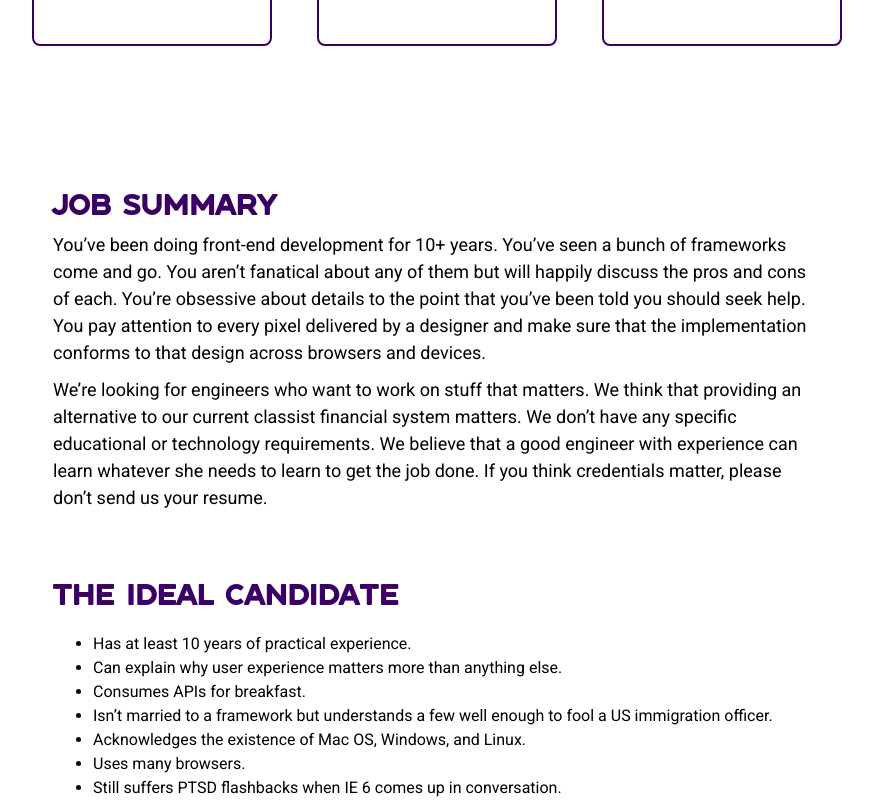
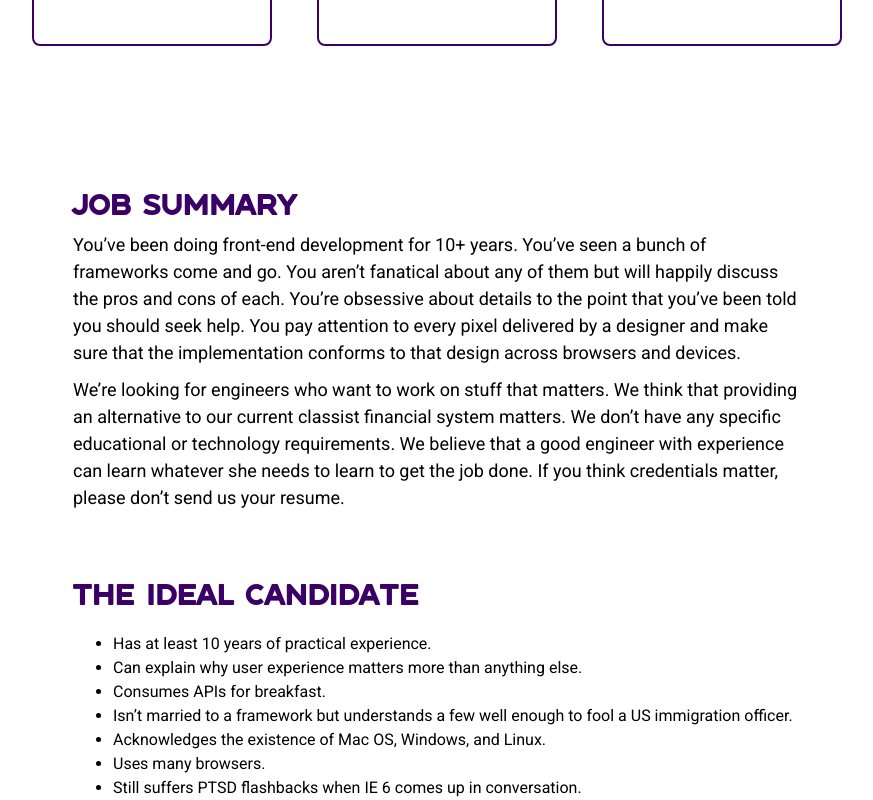
Before and after one commit to credmark/credmark-website, a Next.js app: page /careers/senior-frontend-engineer in a window 1280 px wide. Shown: the part 620-1420 px from the top of the page, without its empty margins (203-1076 px from the left). Built offline with nearby package versions, Linux system fonts and the light colour scheme.

Commit message:
Mobile padding added to job pages

```diff
--- a/components/careers/descriptionBusiness.js
+++ b/components/careers/descriptionBusiness.js
@@ -40,7 +40,7 @@ const DescriptionBusiness = (props) => {
                         <p className="px-5 cursor-pointer text-center text-base text-xl font-bold pt-5">{props.job}</p>
                     </div>
                 </div>
-                <div className="max-w-3xl block m-auto">
+                <div className="max-w-3xl block m-auto px-5">
                 <h3 className="credmark text-3xl pt-10">Job Summary</h3>
                 <p className="text-black pt-5">{props.summary}</p>
                 <p className="text-black pt-5">{props.summaryTwo}</p>
--- a/components/careers/descriptionFrontend.js
+++ b/components/careers/descriptionFrontend.js
@@ -40,7 +40,7 @@ const DescriptionFrontend = (props) => {
                         <p className="px-5 cursor-pointer text-center text-base text-xl font-bold pt-5">{props.job}</p>
                     </div>
                 </div>
-                <div className="max-w-3xl block m-auto">
+                <div className="max-w-3xl block m-auto px-5">
                 <h3 className="credmark text-3xl pt-16">Job Summary</h3>
                 <p className="text-black">{props.summary}</p>
                 <p className="text-black">{props.summaryTwo}</p>
--- a/components/careers/descriptionSolidity.js
+++ b/components/careers/descriptionSolidity.js
@@ -40,7 +40,7 @@ const DescriptionSolidity = (props) => {
                         <p className="px-5 cursor-pointer text-center text-base text-xl font-bold pt-5">{props.job}</p>
                     </div>
                 </div>
-                <div className="max-w-3xl block m-auto">
+                <div className="max-w-3xl block m-auto px-5">
                 <h3 className="credmark text-3xl pt-16">Job Summary</h3>
                 <p className="text-black">{props.summary}</p>
                     <h3 className="credmark text-3xl pt-16">Responsibilities</h3>
```
